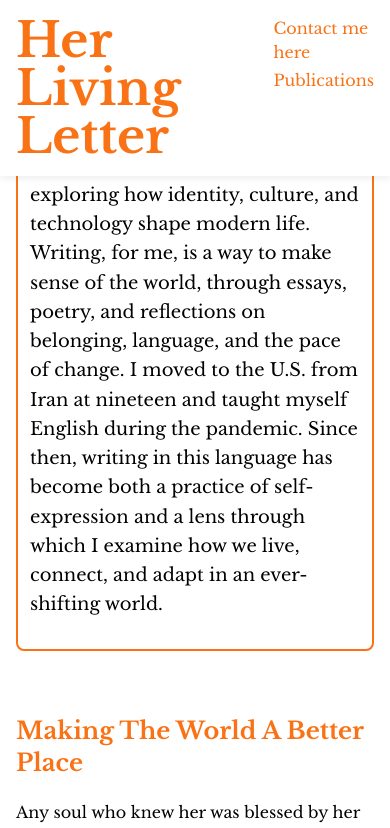
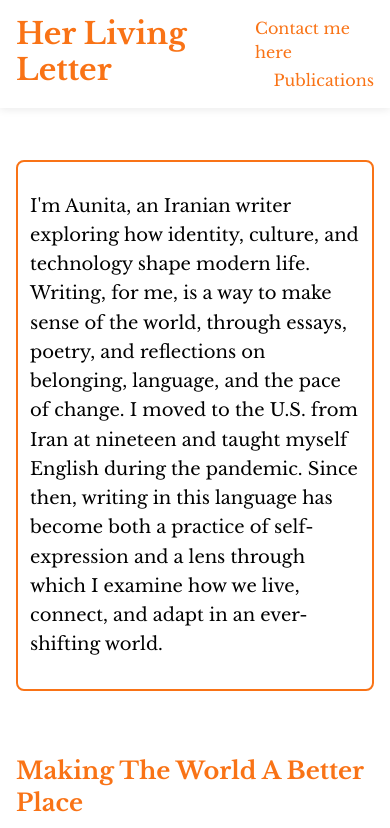
Before and after one commit to Aunitah/personal_website, a Next.js app: page / in a window 390 px wide. Shown: the top 828 px of the page. Built offline with nearby package versions, Linux system fonts and the light colour scheme.

Commit message:
Fix mobile spacing: increase distance between header ribbon and introduction, make header responsive

```diff
--- a/src/components/home/About.tsx
+++ b/src/components/home/About.tsx
@@ -1,6 +1,6 @@
 export function About() {
   return (
-    <section className="prose prose-xl max-w-none -mt-2 mb-3">
+    <section className="prose prose-xl max-w-none mb-3">
       <div className="space-y-6">
         <div className="border-2 border-orange-500 px-3 py-2 rounded-lg">
           <p className="text-black text-lg leading-relaxed">
--- a/src/components/layout/Header.tsx
+++ b/src/components/layout/Header.tsx
@@ -3,7 +3,7 @@ export function Header() {
     <header className="fixed top-0 left-0 right-0 z-50 bg-white" style={{ boxShadow: '0 2px 8px rgba(0, 0, 0, 0.08)' }}>
       <div className="max-w-6xl w-full mx-auto px-4 sm:px-8 lg:px-12 py-4">
         <div className="flex justify-between items-start">
-          <h1 className="text-5xl font-bold text-orange-500">Her Living Letter</h1>
+          <h1 className="text-3xl sm:text-4xl lg:text-5xl font-bold text-orange-500">Her Living Letter</h1>
           <div className="flex flex-col items-end space-y-1">
             <a
               href="mailto:aunita.hakimi@yahoo.com"
--- a/src/components/layout/PageWrapper.tsx
+++ b/src/components/layout/PageWrapper.tsx
@@ -8,7 +8,7 @@ export function PageWrapper({ children }: PageWrapperProps) {
   return (
     <div className="min-h-screen flex flex-col bg-white">
       <Header />
-      <div className="max-w-6xl w-full mx-auto px-4 sm:px-8 lg:px-12 pt-24 pb-16 flex-grow">
+      <div className="max-w-6xl w-full mx-auto px-4 sm:px-8 lg:px-12 pt-32 sm:pt-28 lg:pt-24 pb-16 flex-grow">
         <div className="flex flex-col lg:flex-row gap-8 mt-8">
           <main className="flex-1">
             {children}
```
